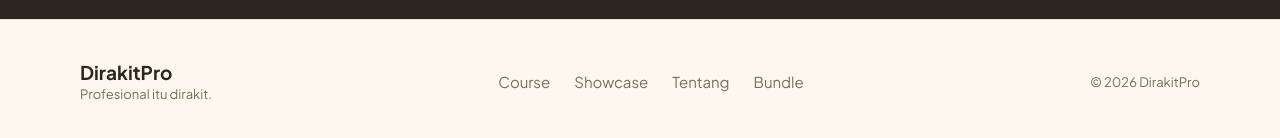
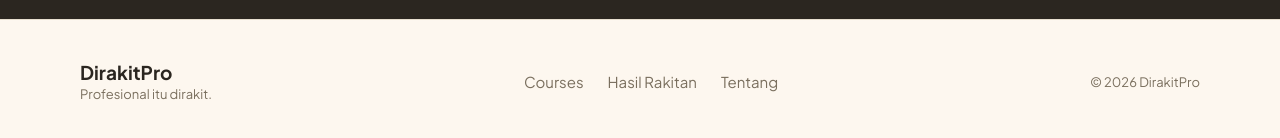
Before and after one commit to sipratama/dirakitpro, a Next.js app in the folder apps/web/: page / in a window 1280 px wide. Shown: the part 2596-2734 px from the top of the page. Built offline with nearby package versions, Linux system fonts and the light colour scheme; no server answers; the database is empty.

Commit message:
homepage: fixing menu footer

```diff
--- a/apps/web/components/home/public-footer.tsx
+++ b/apps/web/components/home/public-footer.tsx
@@ -4,10 +4,9 @@ import Link from "next/link";
 // omitted until their routes exist; Bundle stays discoverable here at lower
 // visual priority because an active campaign is not guaranteed.
 const FOOTER_LINKS = [
-  { href: "/courses", label: "Course" },
-  { href: "/projects", label: "Showcase" },
+  { href: "/courses", label: "Courses" },
+  { href: "/projects", label: "Hasil Rakitan" },
   { href: "/about", label: "Tentang" },
-  { href: "/bundles", label: "Bundle" },
 ] as const;
 
 export function PublicFooter() {
```
Also changed, not shown: 1 other file (tests, documents, lock files or other folders).
